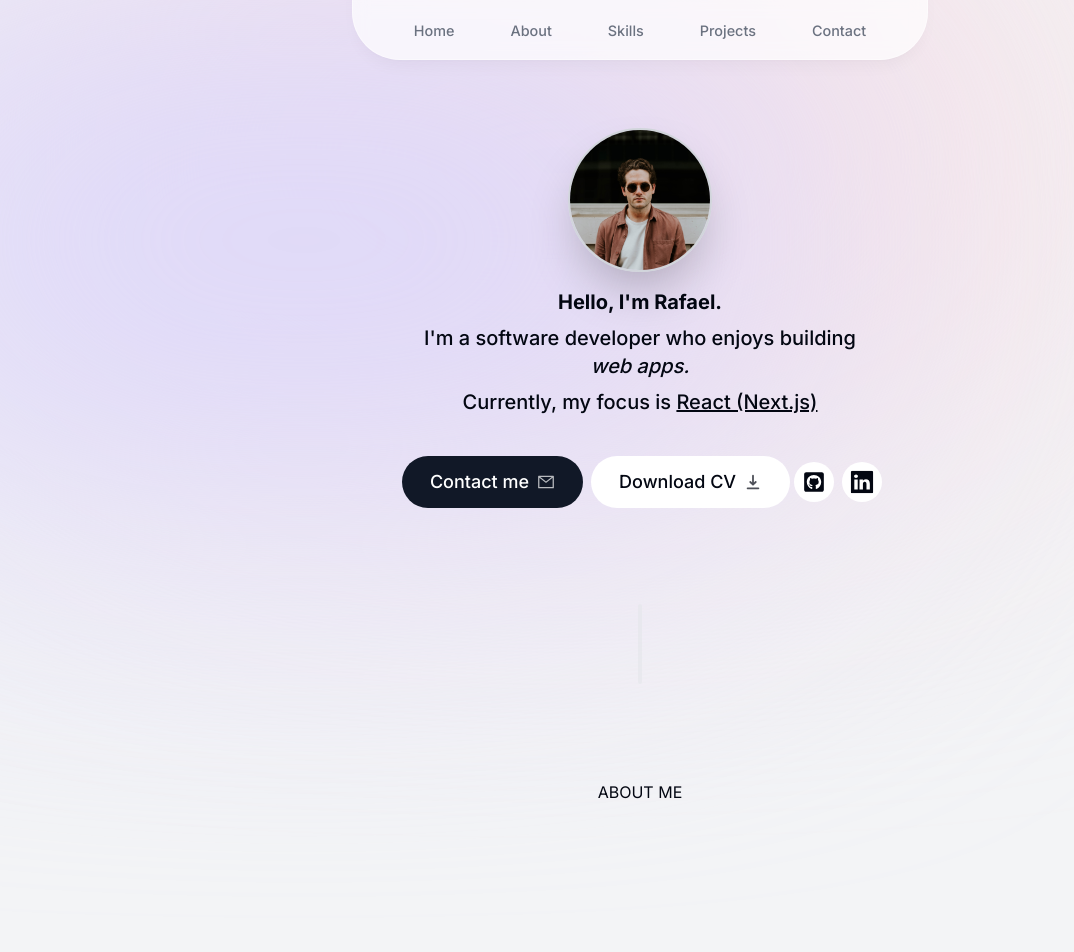
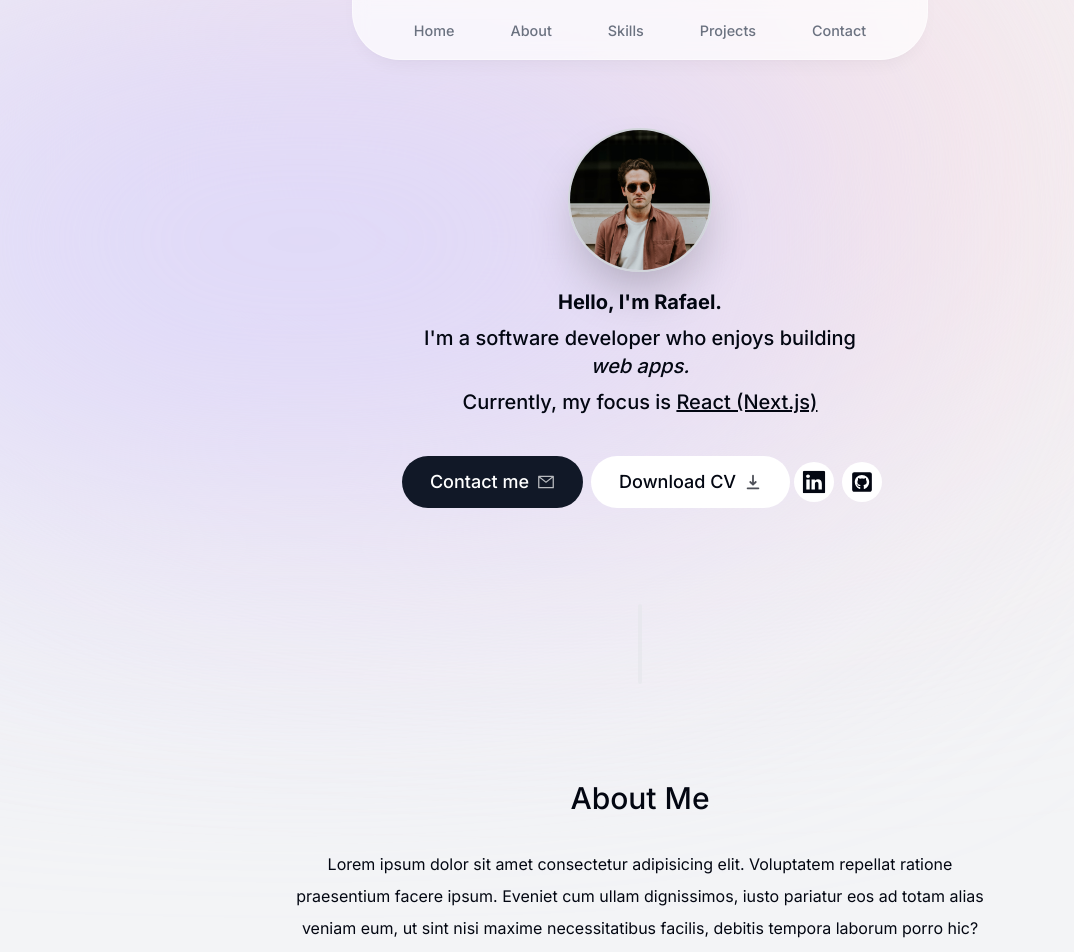
Before and after one commit to rafaelfontenele/nextjs-portfolio, a Next.js app: page / in a window 1280 px wide. Shown: the top 952 px of the page, without its empty margins (0-1074 px from the left). Built offline with nearby package versions, Linux system fonts and the light colour scheme.

Commit message:
feat: about section

```diff
--- a/app/page.tsx
+++ b/app/page.tsx
@@ -1,7 +1,7 @@
 "use client";
 
 import Home from '@/components/Home';
-import Divider from '@/components/Divider';
+import SectionDivider from '@/components/Section-Divider';
 import About from  '@/components/About';
 import { useEffect } from 'react';
 
@@ -12,7 +12,7 @@ export default function Page() {
     <main className='flex flex-col items-center px-4 sm:px-0'>
 
       <Home />
-      <Divider />
+      <SectionDivider />
       <About />
 
 
--- a/components/About.tsx
+++ b/components/About.tsx
@@ -1,13 +1,22 @@
 import React from 'react'
+import SectionHeader from '@/components/Section-Header'
+import { motion } from 'framer-motion';
 
 export default function About() {
   return (
 
-        <section id='about'>
-            <h1>ABOUT ME</h1>
+        <motion.section
+        initial={ {opacity: 0, y: 200} }
+        animate={ {opacity: 1, y: 0} }
+        transition= { {delay: 2, duration: 2} }
+        id='about'
+        className='mb-28 max-w-[45rem] text-center leading-8 sm:mb-40 '>
+            <SectionHeader text={`About me`} />
 
+            <p>Lorem ipsum dolor sit amet consectetur adipisicing elit. Voluptatem repellat ratione praesentium facere ipsum. Eveniet cum ullam dignissimos, iusto pariatur eos ad totam alias veniam eum, ut sint nisi maxime necessitatibus facilis, debitis tempora laborum porro hic? Consectetur, ut aut.</p>
+            <p>Lorem, ipsum dolor sit amet consectetur adipisicing elit. Ab, corporis.</p>
 
-        </section>
+        </motion.section>
 
     )
 }
--- a/components/Home.tsx
+++ b/components/Home.tsx
@@ -78,8 +78,8 @@ export default function Home() {
                 </div>
 
                 <div className='flex flex-col sm:flex-row gap-[1.3rem] sm:gap-4'>
+                    <a target="_blank" rel="noopener noreferrer" href={linkedinURL} className='rounded-full bg-white w-8 h-8 flex items-center justify-center scale-125 outline-none focus:scale-[1.5] hover:scale-[1.5] active:scale-[1.5] transition'><BsLinkedin /></a>
                     <a target="_blank" rel="noopener noreferrer" href={githubURL} className='rounded-full bg-white w-8 h-8 flex items-center justify-center scale-125 outline-none focus:scale-[1.5] hover:scale-[1.5] active:scale-[1.5] transition '><FaGithubSquare /></a>
-                    <a target="_blank" rel="noopener noreferrer" href={linkedinURL} className='rounded-full bg-white w-8 h-8 flex items-center justify-center scale-125 outline-none focus:scale-[1.5] hover:scale-[1.5] active:scale-[1.5] transition'><BsLinkedin /></a>
                 </div>
 
         </motion.div>
--- a/components/Divider.tsx
+++ b/components/Section-Divider.tsx
@@ -3,7 +3,8 @@
 import React from 'react'
 import { motion } from 'framer-motion';
 
-export default function Divider() {
+
+export default function SectionDivider() {
   return (
 
         <motion.div
--- /dev/null
+++ b/components/Section-Header.tsx
@@ -0,0 +1,14 @@
+import React from 'react'
+
+type props = {
+  text: string,
+  classes?: string
+}
+
+export default function SectionHeader(props: props) {
+  return (
+    <div className={props.classes || 'text-3xl font-medium capitalize mb-8'}>
+      {props.text || 'no text'}
+    </div>
+  )
+}
```
